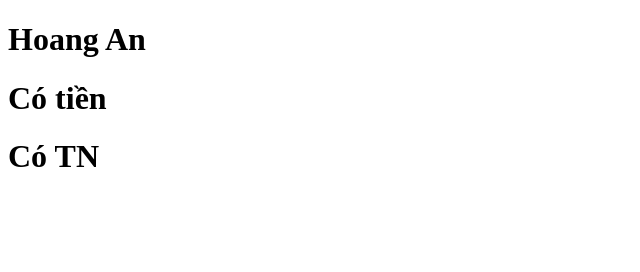
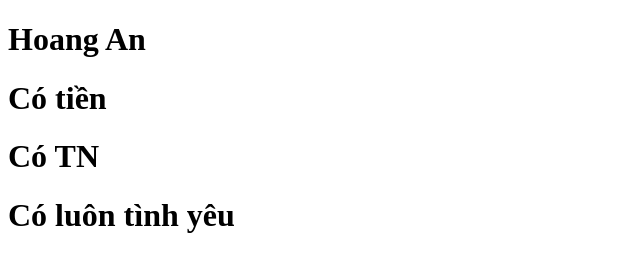
Before and after one commit to HoangAn2912/git, a plain HTML site: page index.html in a window 1280 px wide. Shown: the whole page, without its empty margins (0-640 px from the left). Drawn offline with Linux system fonts and the light colour scheme.

Commit message:
new remote push

```diff
--- a/index.html
+++ b/index.html
@@ -10,5 +10,6 @@
     <h1>Hoang An</h1>
     <h1>Có tiền</h1>
     <h1>Có TN</h1>
+    <h1>Có luôn tình yêu</h1>
 </body>
 </html>
```
